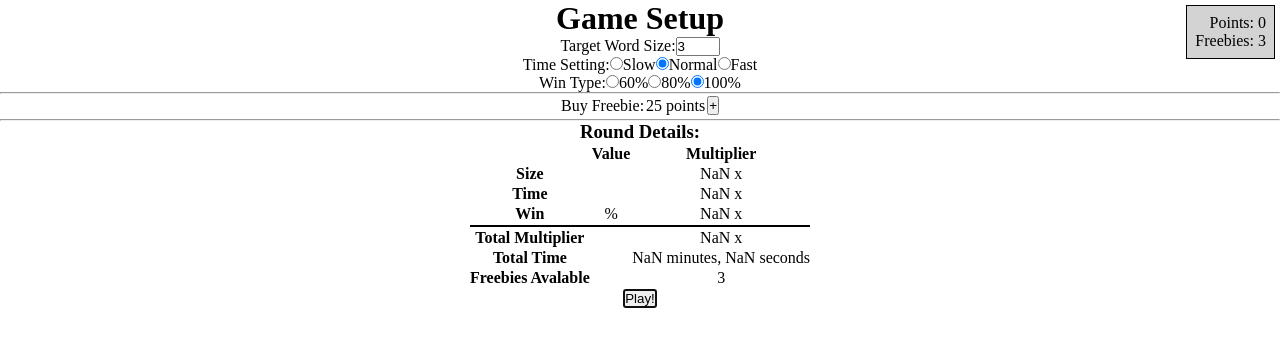
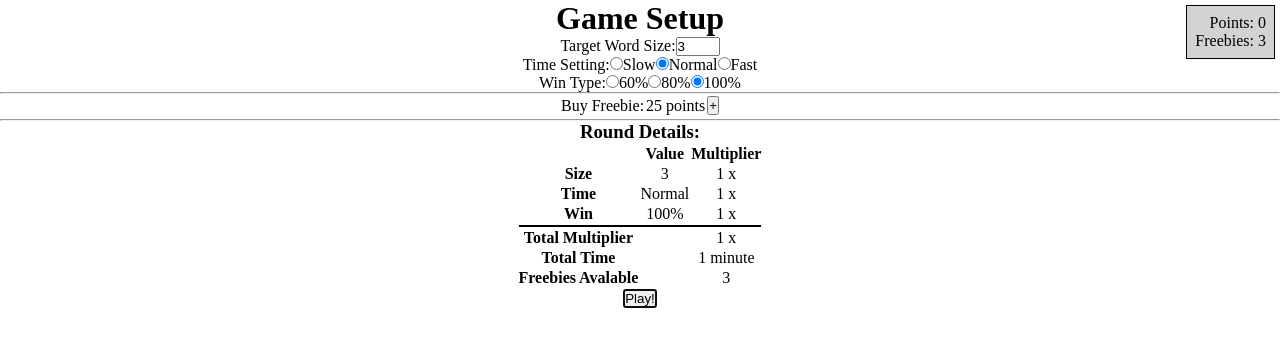
Before and after one commit to JordanKarp/Anagramer-JS, a React (Vite) app: page /setup in a window 1280 px wide. Shown: the top 346 px of the page. Built offline with nearby package versions, Linux system fonts and the light colour scheme.

Commit message:
Update GameSetup.jsx

```diff
--- a/src/pages/GameSetup.jsx
+++ b/src/pages/GameSetup.jsx
@@ -66,9 +66,9 @@ function GameSetup() {
   }, [data])
 
   useEffect(() => {
-    setSize(size)
-    setTimeType(timeType)
-    setWinType(winType)
+    setSize(user.roundSize)
+    setTimeType(user.roundTime)
+    setWinType(user.roundWin)
   }, [user])
 
 
```
